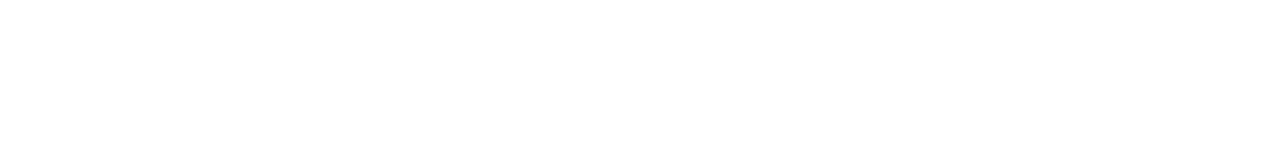
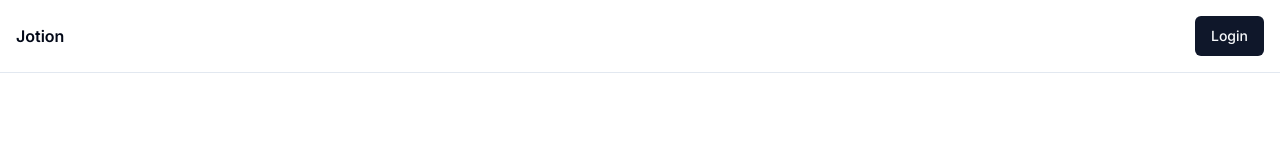
Before and after one commit to abdtriedcoding/blog2thread, a Next.js app: page / in a window 1280 px wide. Shown: the top 160 px of the page. Built offline with nearby package versions, Linux system fonts and the light colour scheme.

Commit message:
add navbar

```diff
--- a/app/(marketing)/page.tsx
+++ b/app/(marketing)/page.tsx
@@ -3,7 +3,7 @@
 
 export default function Home() {
   return (
-    <section className="h-full flex flex-col lg:flex-row justify-center items-center">
+    <section className="min-h-full flex flex-col lg:flex-row justify-center items-center p-4">
       <div className="flex flex-col lg:items-start items-center justify-center">
         <h2 className="font-black bg-gradient-to-b from-zinc-800 via-neutral-600 to-stone-800 text-[3rem] md:text-[4.5rem] lg:text-[5rem] text-transparent bg-clip-text leading-none tracking-tight mb-8 lg:text-left text-center">
           turn your blogs into concise twitter threads
--- a/app/layout.tsx
+++ b/app/layout.tsx
@@ -1,6 +1,7 @@
 import type { Metadata } from "next";
 import { Inter } from "next/font/google";
 import "./globals.css";
+import { Navbar } from "@/components/navbar";
 
 const inter = Inter({ subsets: ["latin"] });
 
@@ -17,7 +18,10 @@
   return (
     <html lang="en">
       <body className={inter.className}>
-        <main className="container h-full">{children}</main>
+        <div className="h-full">
+          <Navbar />
+          <main className="pt-32 h-full">{children}</main>
+        </div>
       </body>
     </html>
   );
--- /dev/null
+++ b/components/navbar.tsx
@@ -0,0 +1,10 @@
+import { Button } from "./ui/button";
+
+export const Navbar = () => {
+  return (
+    <div className="z-50 bg-background fixed top-0 flex items-center w-full p-4 justify-between border-b">
+      <p className="font-semibold">Jotion</p>
+      <Button>Login</Button>
+    </div>
+  );
+};
```
